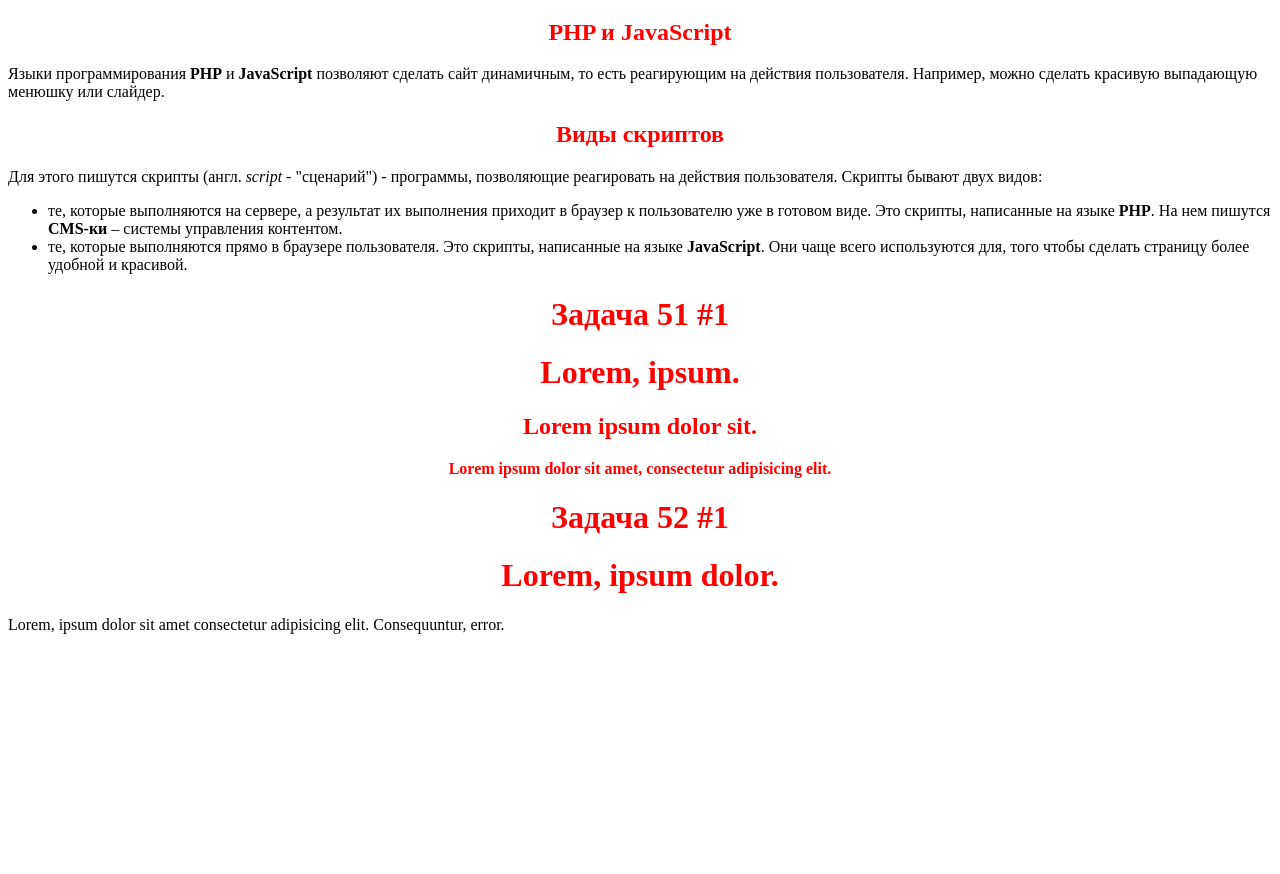
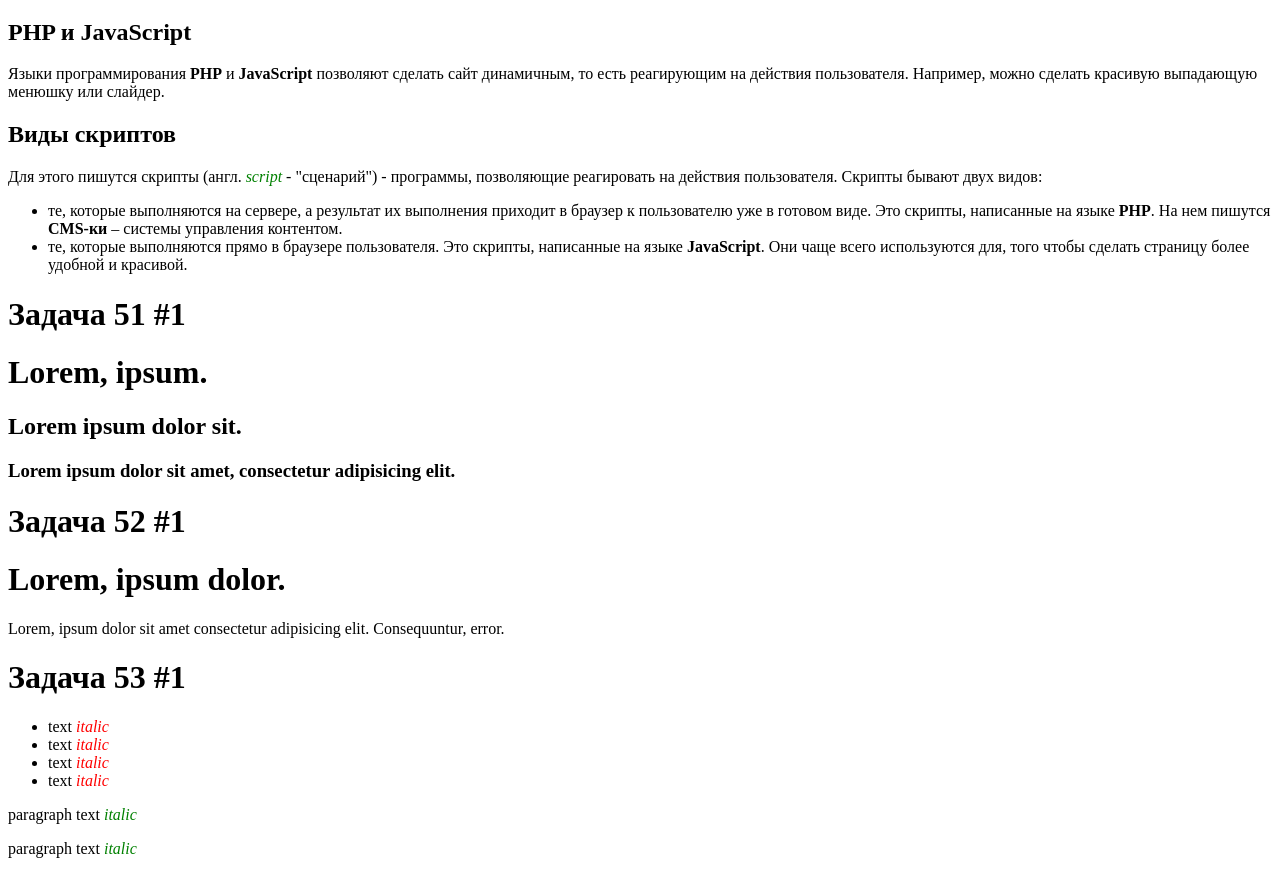
Before and after one commit to Dmitriy-Daniluk/html_css_tasks, a plain HTML site: page tasks-41-63.html in a window 1280 px wide. Shown: the part 861-1735 px from the top of the page. Before the commit the page ends 1511 px from the top, so only its background shows below. Drawn offline with Linux system fonts and the light colour scheme.

Commit message:
task 53-1

```diff
--- a/styles.css
+++ b/styles.css
@@ -230,10 +230,22 @@ h3 {
 	color: red;
 } */
 
-h1, h2, h3 {
+/* h1, h2, h3 {
 	text-align: center;
 	color: red;
 }
 h3 {
 	font-size: 16px;
+} */
+
+/* Задача 53 #1 */
+
+ul i {
+	color: red;
 }
+
+p i {
+	color: green;
+}
+
+/* Задача 53 #2 */
--- a/tasks-41-63.html
+++ b/tasks-41-63.html
@@ -114,5 +114,24 @@
 		<h1>Lorem, ipsum dolor.</h1>
 		<p>Lorem, ipsum dolor sit amet consectetur adipisicing elit. Consequuntur, error.	</p>
 	</div>
+
+	<div>
+		<h1>Задача 53 #1</h1>
+		<ul>
+			<li>text <i>italic</i></li>
+			<li>text <i>italic</i></li>
+			<li>text <i>italic</i></li>
+			<li>text <i>italic</i></li>
+		</ul>
+
+		<p>
+			paragraph text <i>italic</i>
+		</p>
+		<p>
+			paragraph text <i>italic</i>
+		</p>
+	</div>
+
+
 </body>
 </html>
```
